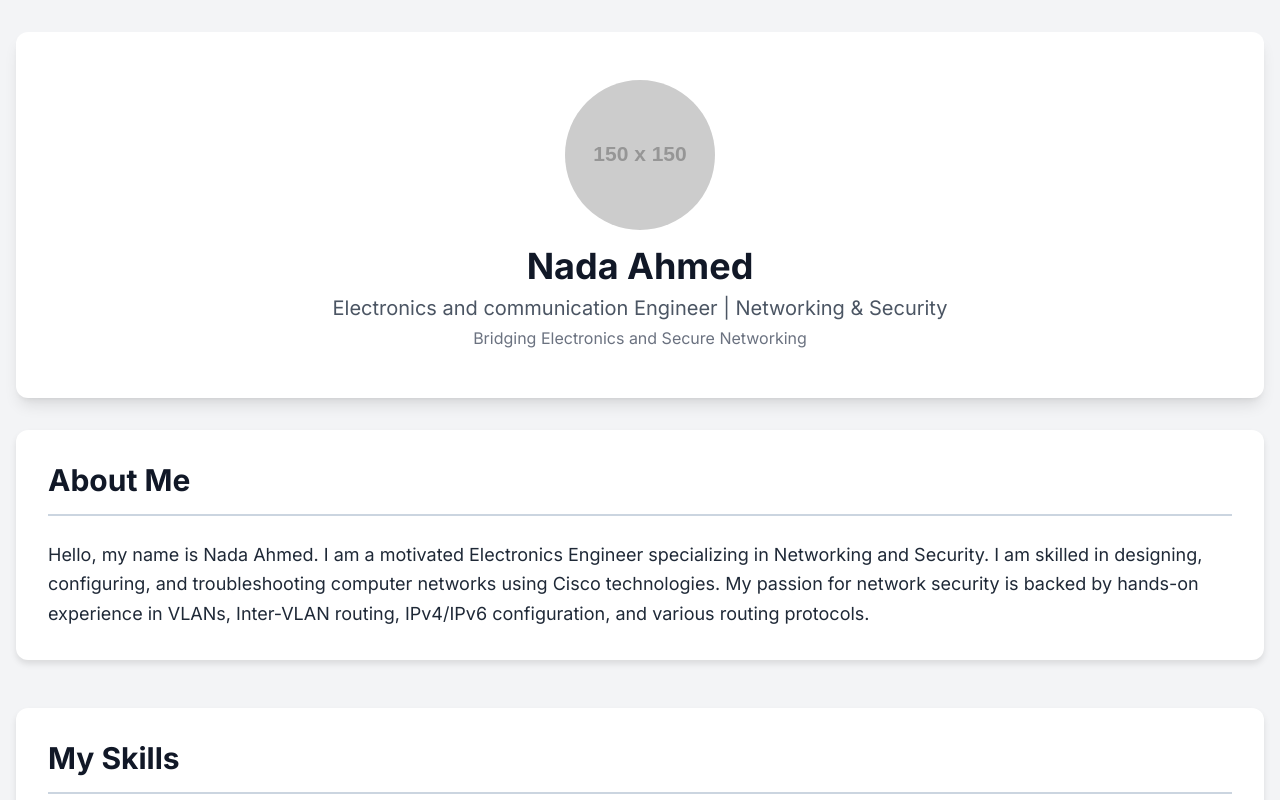
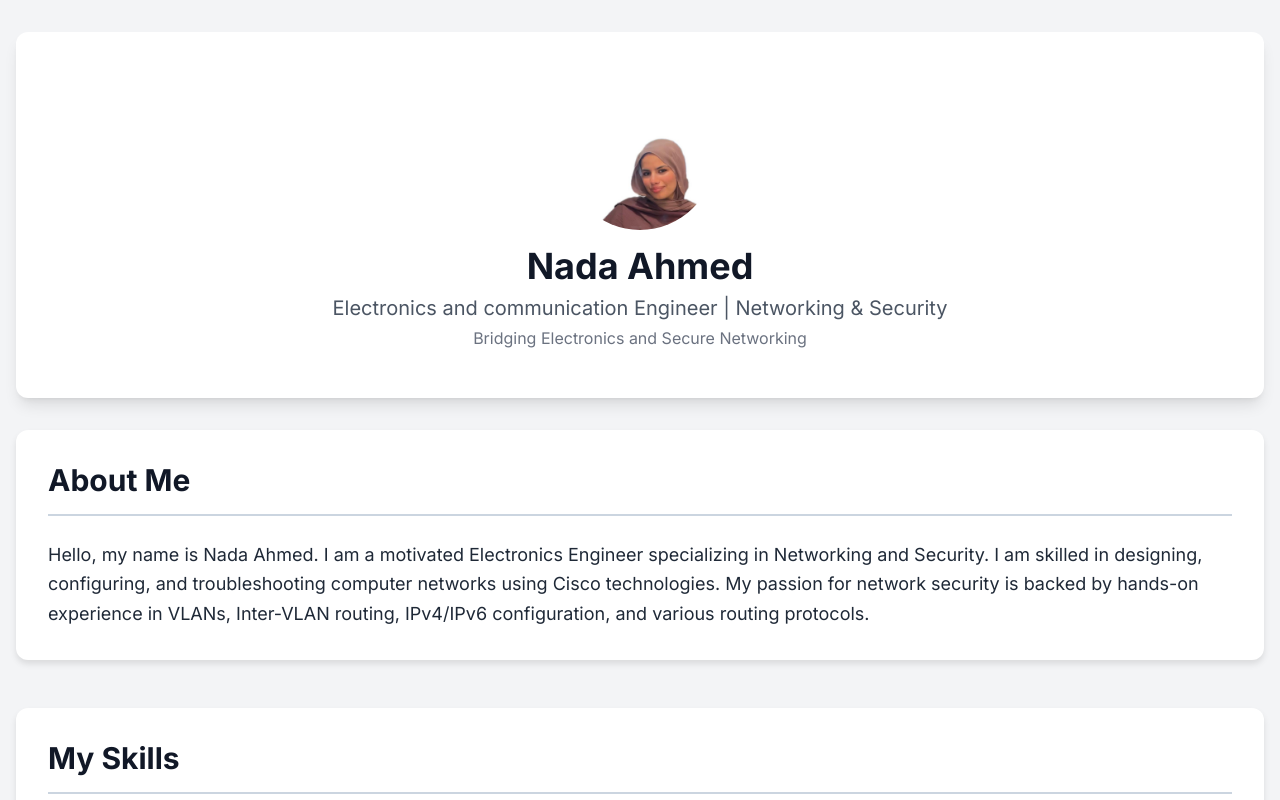
Before and after one commit to nada292/website-portfolio, a plain HTML site: page index.html in a window 1280 px wide. Shown: the top 800 px of the page. Drawn offline with nearby package versions, Linux system fonts and the light colour scheme; placeholder pictures from the web are drawn by us.

Commit message:
Update index.html

```diff
--- a/index.html
+++ b/index.html
@@ -35,7 +35,8 @@
 
         <!-- Header/Hero Section -->
         <header class="text-center py-12 bg-white rounded-xl shadow-lg mb-8">
-            <img class="profile-image rounded-full mx-auto mb-4" src="https://placehold.co/150x150/E2E8F0/64748B?text=Nada+Ahmed" alt="Nada Ahmed's profile photo">
+            <img class="profile-image rounded-full mx-auto mb-4" src="https://raw.githubusercontent.com/nada292/website-portfolio/main/WhatsApp%20Image%202025-09-05%20at%2020.32.03_e8832b62.jpg"
+alt="Nada Ahmed's profile photo">
             <h1 class="text-4xl font-bold text-gray-900">Nada Ahmed</h1>
             <p class="text-xl text-gray-600 mt-2">Electronics and communication Engineer | Networking & Security</p>
             <p class="text-md text-gray-500 mt-1">Bridging Electronics and Secure Networking</p>
```
